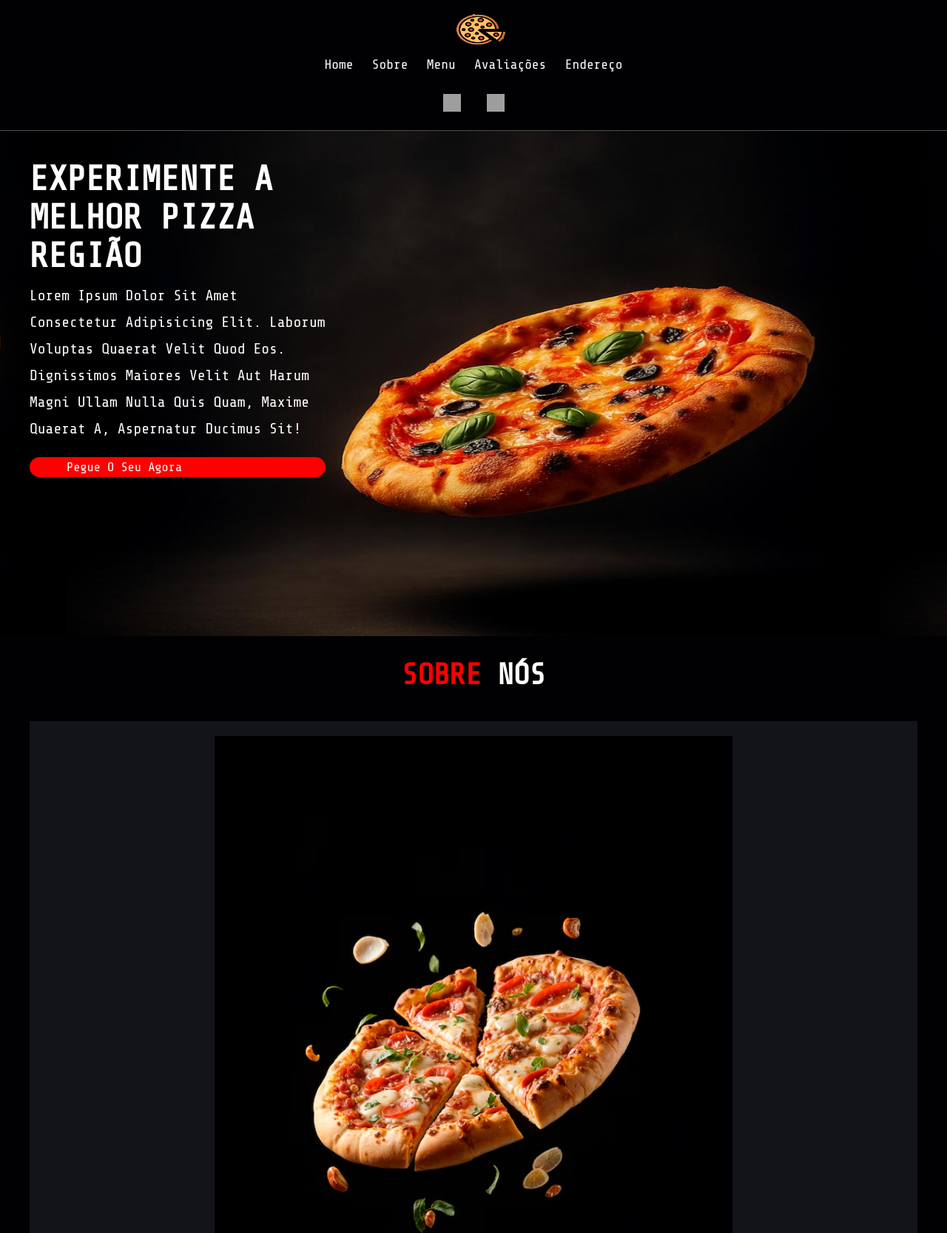
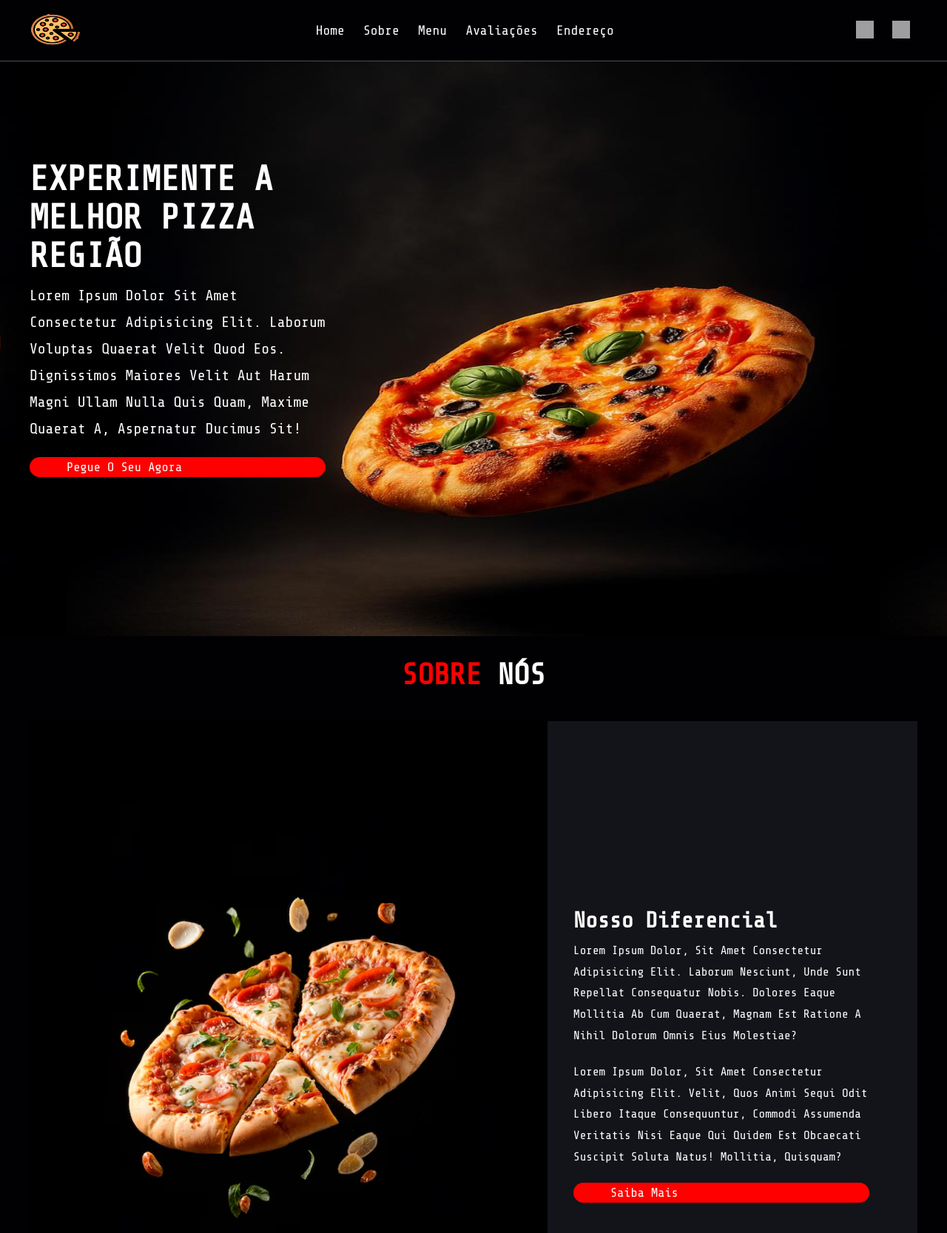
Before and after one commit to gortizro/pizza-site, a plain HTML site: page index.html in a window 1280 px wide. Shown: the top 1667 px of the page at 74% size. Drawn offline with nearby package versions, Linux system fonts and the light colour scheme; grey boxes are pictures that could not be loaded.

Commit message:
Update style2.css

```diff
--- a/style2.css
+++ b/style2.css
@@ -822,57 +822,3 @@ section {
         font-size: 2rem;
     }
 }
-
-/* Deixar o menu centralizado e organizado */
-.header section {
-    flex-direction: column;
-    align-items: center;
-    gap: 1rem;
-}
-
-/* Reduzir o tamanho do logo */
-.header .logo {
-    width: 50px;
-    height: auto;
-}
-
-/* Organizar o campo de busca */
-.search-box {
-    margin-top: 1rem;
-    width: 80%;
-    max-width: 300px;
-}
-
-/* Colocar os ícones lado a lado na parte inferior ou superior */
-.icons {
-    display: flex;
-    gap: 1.5rem;
-    justify-content: center;
-    margin-top: 1rem;
-}
-
-/* Melhorar a seção Sobre Nós */
-.about .row {
-    flex-direction: column;
-    align-items: center;
-    padding: 2rem;
-}
-
-.about .row .image img {
-    width: 90%;
-    max-width: 400px;
-}
-
-.about .row .content {
-    text-align: center;
-    margin-top: 1.5rem;
-}
-
-.about .row .content h3 {
-    font-size: 2.5rem;
-}
-
-.about .row .content p {
-    font-size: 1.6rem;
-    line-height: 1.5;
-}
```
